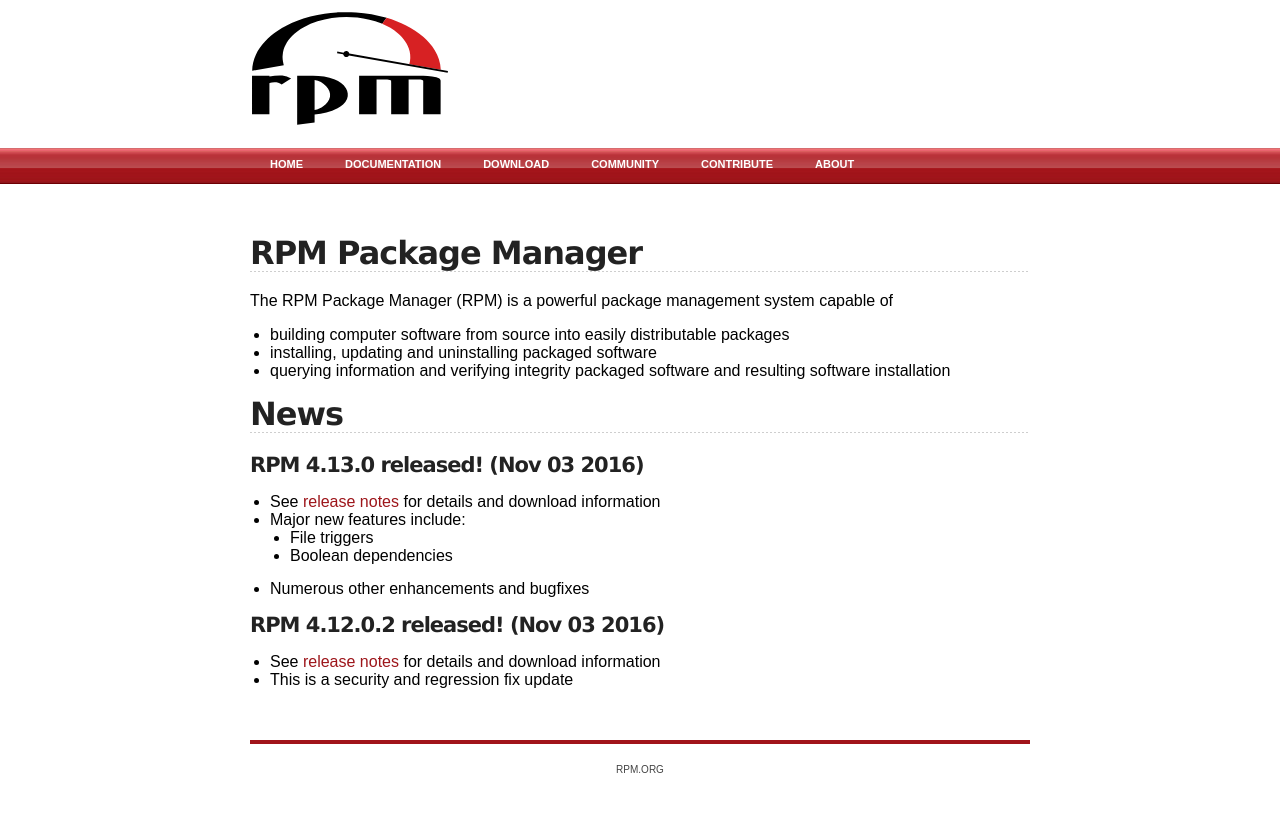
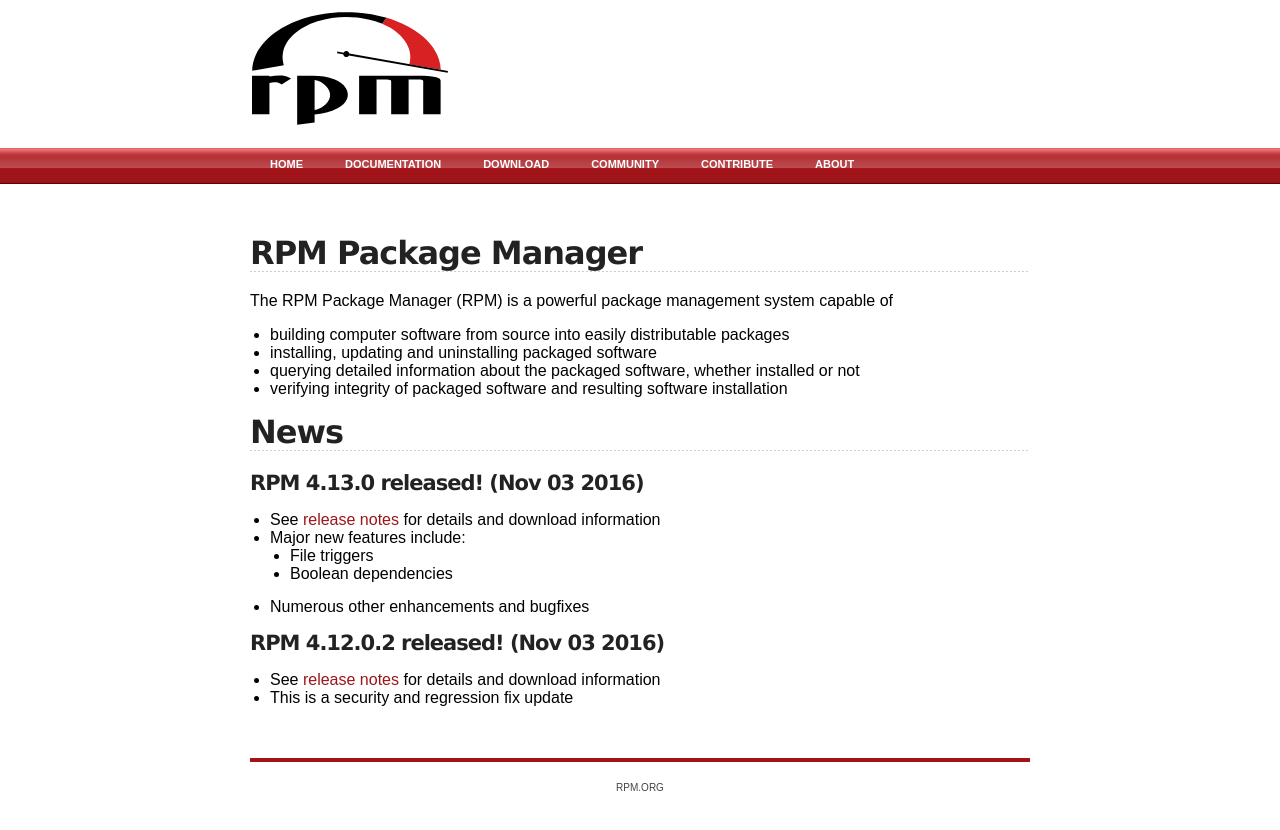
Before and after one commit to rpm-software-management/rpm-web, a Jekyll site: the page built from index.md, in a window 1280 px wide. Shown: the top 830 px of the page. Built offline with Jekyll 4.4.1, drawn with Linux system fonts in a browser that asks for light colours.

Commit message:
Fix up the summary a bit, the mumble about query + verify was not coherent

```diff
--- a/index.md
+++ b/index.md
@@ -10,8 +10,9 @@ capable of
 * building computer software from source into easily distributable
   packages
 * installing, updating and uninstalling packaged software
-* querying information and verifying integrity packaged software
-  and resulting software installation
+* querying detailed information about the packaged software, whether
+  installed or not
+* verifying integrity of packaged software and resulting software installation
 
 ## News
 
```
